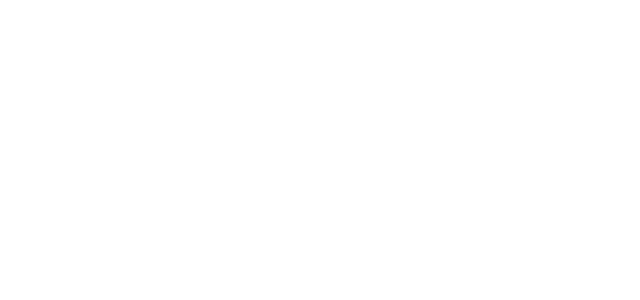
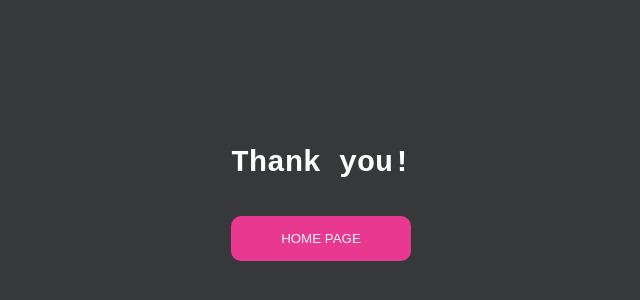
Before and after one commit to talapallikaran/restaurant-app-front-end, a React (Create React App) app: page /restaurant/ThankYou in a window 1280 px wide. Before the commit this address had no page. Shown: the part 184-484 px from the top of the page, without its empty margins (319-959 px from the left). Built offline with nearby package versions, Linux system fonts and the light colour scheme; a web font is replaced by a local one; what react-router-redux would draw is missing.

Commit message:
checkOut page Implemetation

```diff
--- a/src/assets/css/style.css
+++ b/src/assets/css/style.css
@@ -716,3 +716,39 @@ hr{
 }
 
 /* ----------------------------restraurant landing page end-------------------------- */
+
+
+/* ----------------------------Thank You page-------------------------- */
+.thankyoucontent{
+  background-color: #373839;
+  height: 100vh;
+  width: 100%;
+  text-align: center;
+  margin:auto;
+}
+
+.wrapper-1{
+    display: flex;
+    justify-content: center;
+    align-items: center;
+    height: 100%;
+}
+.wrapper-2 h1 {
+  color: white;
+  font-family: 'Courier New', Courier, monospace;
+  font-weight:700;
+  font-size: 30px;
+}
+.go-home {
+  background: #e83890;
+  border:none;
+  padding: 15px 50px;
+  margin: 30px 0;
+  border-radius: 5px;
+  cursor: pointer;
+  color: #f4f4f4;
+  border-radius: 10px;
+  text-transform: uppercase;
+}
+
+/* ----------------------------Thank You page-------------------------- */
--- /dev/null
+++ b/src/components/ThankYou/ThankYou.js
@@ -0,0 +1,31 @@
+import React from "react";
+import { useNavigate } from "react-router-dom";
+
+
+const ThankYou = () => {
+    const handleClick = (e) => {
+        navigate("/");
+      };
+
+      const navigate = useNavigate();
+
+    return (
+        <div className="thankyoucontent">
+        <div className="wrapper-1">
+           <div className="wrapper-2">
+            <h1>Thank you!</h1>
+             <button className="go-home" onClick={handleClick}>
+               home page
+             </button>
+           </div>
+       </div>
+
+
+
+
+
+      </div>
+    )
+};
+
+export default ThankYou;
--- /dev/null
+++ b/src/components/ThankYou/index.js
@@ -0,0 +1,2 @@
+import ThankYou from "./ThankYou";
+export default ThankYou
--- a/src/routes/index.js
+++ b/src/routes/index.js
@@ -4,6 +4,8 @@ import Login from "../view/Authentication/Login";
 import OtpStep from "../view/Authentication/OtpStep";
 import QrCodeGenerator from "../view/QrCode/QrCodeGenerator";
 import QrCodeScanner from "../view/QrCode/QrCodeScanner";
+import CheckOut from "../view/CheckOut";
+import ThankYou from "../components/ThankYou";
 
 function Routers(props) {
   const { history } = props;
@@ -18,6 +20,9 @@ function Routers(props) {
       <Route exact path={"/OtpStep"} element={<OtpStep />} />
       <Route exact path={"/QrCodeGenerator"} element={<QrCodeGenerator />} />
       <Route exact path={"/QrCodeScanner"} element={<QrCodeScanner />} />
+      <Route exact path={"/CheckOut"} element={<CheckOut />} />
+      <Route exact path={"/ThankYou"} element={<ThankYou />} />
+
       </Routes>
     </BrowserRouter>
   );
--- /dev/null
+++ b/src/view/CheckOut/CheckOut.js
@@ -0,0 +1,87 @@
+import React from "react";
+import { useNavigate } from "react-router-dom";
+
+
+function CheckOut() {
+    const navigate = useNavigate();
+    const pizzaPrice = 150;
+
+    var formatter = new Intl.NumberFormat("en-US", {
+        style: "currency",
+        currency: "INR",
+
+        // These options are needed to round to whole numbers if that's what you want.
+        minimumFractionDigits: 0, // (this suffices for whole numbers, but will print 2500.10 as $2,500.1)
+        //maximumFractionDigits: 0, // (causes 2500.99 to be printed as $2,501)
+    });
+
+    const loadScript = (src) => {
+        return new Promise((resovle) => {
+            const script = document.createElement("script");
+            script.src = src;
+
+            script.onload = () => {
+                resovle(true);
+            };
+
+            script.onerror = () => {
+                resovle(false);
+            };
+
+            document.body.appendChild(script);
+        });
+    };
+
+    const displayRazorpay = async (amount) => {
+        const res = await loadScript(
+            "https://checkout.razorpay.com/v1/checkout.js"
+        );
+
+        if (!res) {
+            alert("You are offline... Failed to load Razorpay SDK");
+            return;
+        }
+
+        const options = {
+            key: "rzp_test_HZXLmebwWQeaza",
+            currency: "INR",
+            amount: amount * 100,
+            name: "Restrunt React.js Team",
+            description: "Thanks for ordering Food",
+            image:
+                "https://www.aimsinfosoft.com/wp-content/uploads/2019/07/new1-main-1-e1563185826481.png",
+
+            handler: function (response) {
+                alert(response.razorpay_payment_id);
+                 navigate("/ThankYou")
+                console.log("Payment is getting successfully")
+                console.log("checking-->",response.razorpay_payment_id);
+
+            },
+            prefill: {
+                name: "Sarthak Modi ",
+                number: 6355178552,
+                restruntname: "darshan restrunt",
+                Table_no: 5
+            },
+        };
+
+        const paymentObject = new window.Razorpay(options);
+        paymentObject.open();
+    };
+    return (
+        <div className="App">
+            <>
+                <h1>margherita pizza</h1>
+                <p>{formatter.format(pizzaPrice)}</p>
+                <div className="buttons">
+                    <button onClick={() => displayRazorpay(pizzaPrice)}>
+                        BUY NOW
+                    </button>
+                </div>
+            </>
+        </div>
+    );
+}
+
+export default CheckOut;
--- /dev/null
+++ b/src/view/CheckOut/index.js
@@ -0,0 +1,2 @@
+import CheckOut from "./CheckOut";
+export default CheckOut;
```
